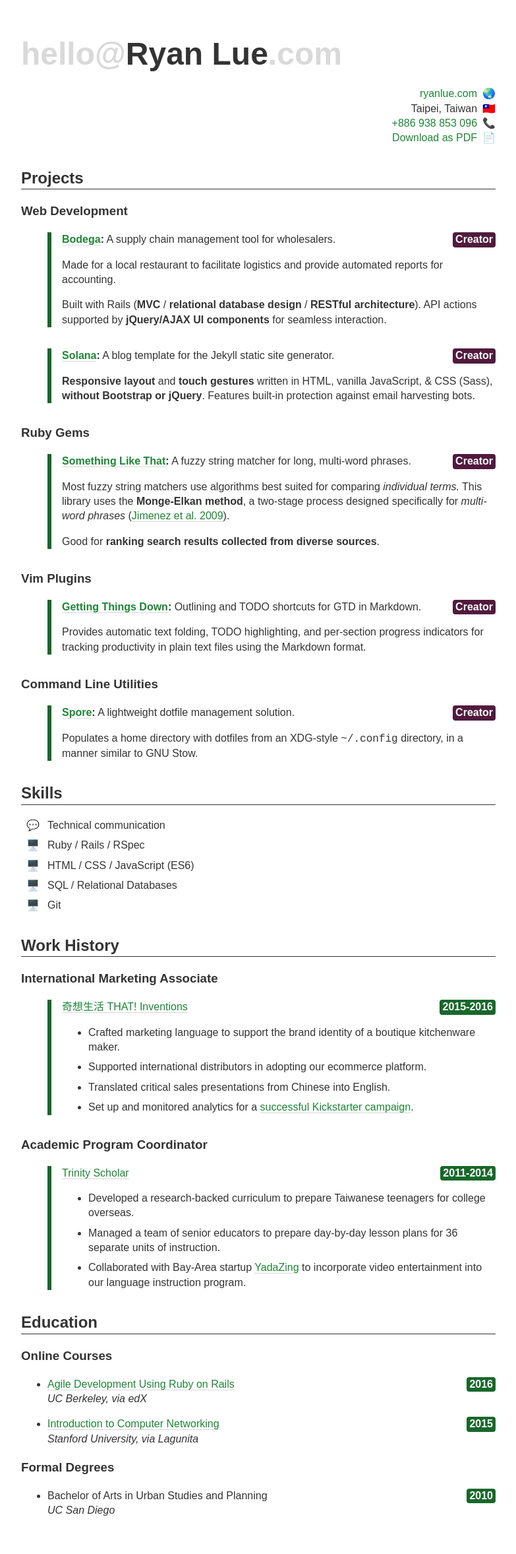
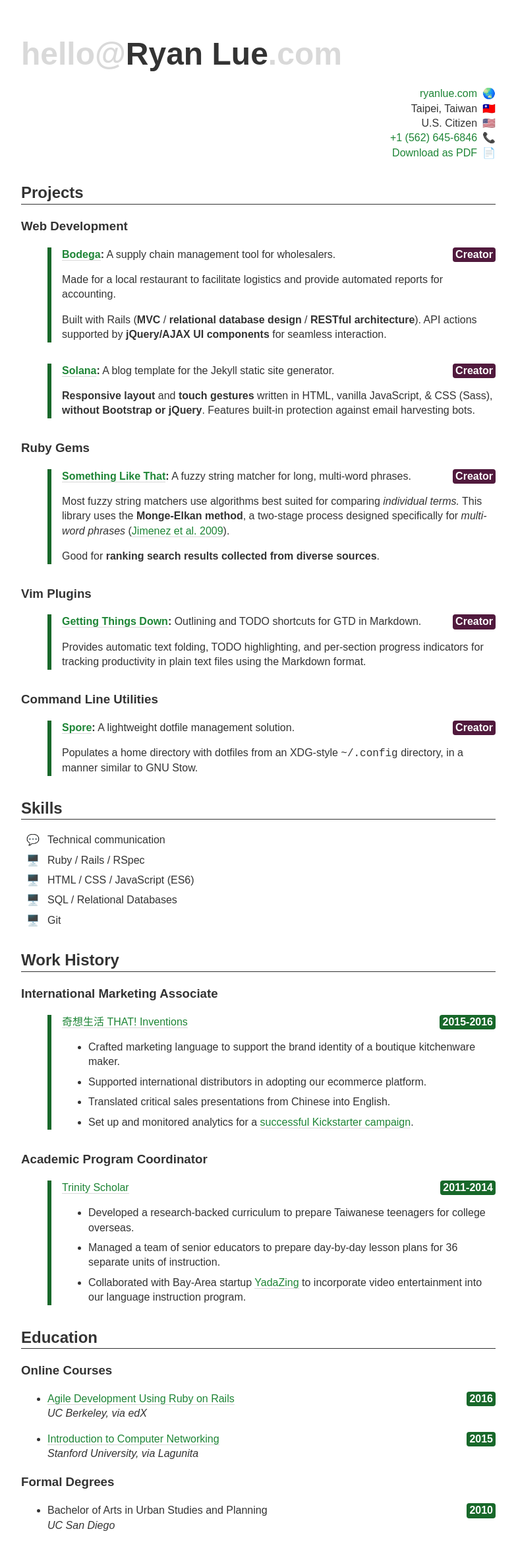
Before and after one commit to rlue/ryanlue.com, a Jekyll site: the page built from about/cv.md, in a window 1280 px wide. Shown: the whole page at 66% size, without its empty margins (248-1031 px from the left). Built offline with Jekyll 4.4.1, drawn with Linux system fonts in a browser that asks for light colours; before the commit the page ends 2333 px from its top, so only the background shows below that.

Commit message:
Set U.S. phone number in CV

```diff
--- a/about/cv.md
+++ b/about/cv.md
@@ -13,7 +13,8 @@ stylesheet: /about/cv.css
   <ul class="nameplate__contact">
     <li><span class="nameplate__contact-list-marker">🌏</span> <a href="http://ryanlue.com/" target="_blank" class="nameplate__blog">ryanlue.com</a></li>
     <li><span class="nameplate__contact-list-marker">🇹🇼</span> Taipei, Taiwan</li>
-    <li><span class="nameplate__contact-list-marker">📞</span> <a href="690358839688B2%A3%let" class="nameplate__phone">938 853 096</a></li>
+    <li><span class="nameplate__contact-list-marker">🇺🇸</span> U.S. Citizen</li>
+    <li><span class="nameplate__contact-list-marker">📞</span> <a href="64865462651B2%A3%let" class="nameplate__phone">645-6846</a></li>
     <li class="nameplate__pdf-link"><span class="nameplate__contact-list-marker">📄</span> <a href="Ryan%20Lue%20(CV).pdf">Download as PDF</a></li>
   </ul>
 </header>
--- a/about/cv.scss
+++ b/about/cv.scss
@@ -173,7 +173,7 @@ dfn {
 
 .nameplate__phone {
   &::before {
-    content: "+886 ";
+    content: "+1 (562) ";
   }
 }
 
```
Also changed, not shown: 1 other file.
